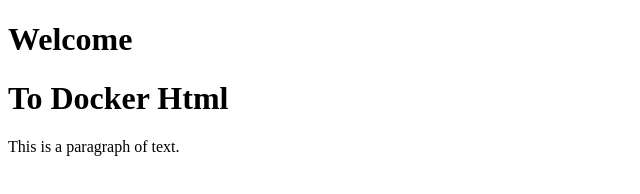
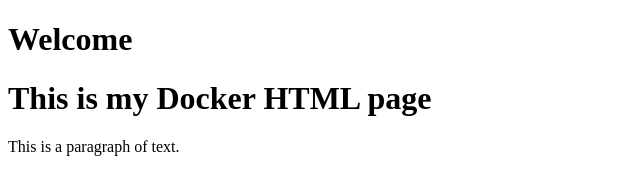
Before and after one commit to Anjali-sahu830/docker-repo, a plain HTML site: page html-app/index.html in a window 1280 px wide. Shown: the whole page, without its empty margins (0-640 px from the left). Drawn offline with Linux system fonts and the light colour scheme.

Commit message:
Update index.html

```diff
--- a/html-app/index.html
+++ b/html-app/index.html
@@ -13,7 +13,7 @@
 <body>
 
 <h1>Welcome</h1>
-<h1>To Docker Html</h1>
+<h1>This is my Docker HTML page</h1>
 
 <p>This is a paragraph of text.</p>
 
```
